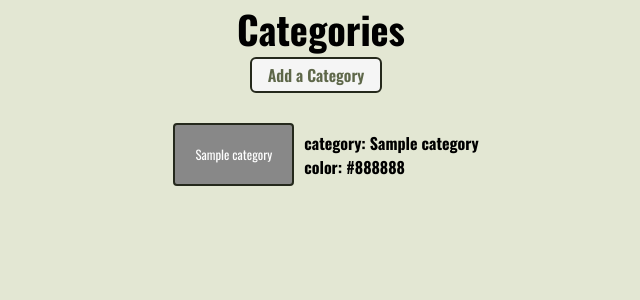
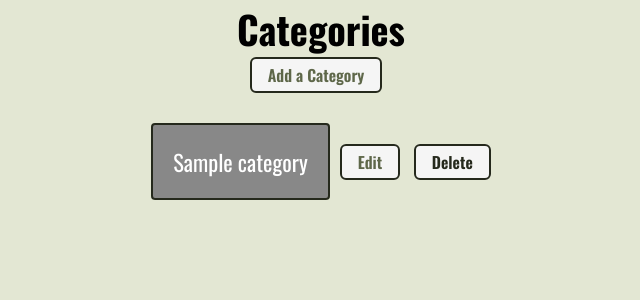
Before and after one commit to rbozek/reps, a Django app: page /categories/ in a window 1280 px wide. Shown: the part 56-356 px from the top of the page, without its empty margins (319-959 px from the left). Run offline with Django 4.2, Linux system fonts and the light colour scheme; a user stored in the database is signed in; tables that the repository leaves empty hold one stand-in row (values such as "Sample post").

Commit message:
categories - remove need for category detail page, move buttons to category list, update Create & Update views to redirect to list rather than detail template

```diff
--- a/main_app/static/css/categories/category-index.css
+++ b/main_app/static/css/categories/category-index.css
@@ -11,7 +11,9 @@
 
 .category-label-grow {
   padding: 20px;
-  font-size: var(--font-xl);
+}
+.category-label-grow > p {
+  font-size: var(--font-l);
 }
 
 .category-adjacent {
--- a/main_app/templates/main_app/category_list.html
+++ b/main_app/templates/main_app/category_list.html
@@ -22,18 +22,20 @@
 {% for category in category_list %}
 
   <section class="category-container">
-    <a href="{% url 'category-detail' category.id %}">
+    {% comment %} <a href="{% url 'category-detail' category.id %}"> {% endcomment %}
       <div
         class="category-label category-label-grow"
         style="background-color: {{ category.color }};"
       >
         <p>{{ category.name }}</p>
       </div>
-    </a>
+    {% comment %} </a> {% endcomment %}
 
     <div class="category-adjacent">
-      <h4>category: {{ category.name }}</h4>
-      <h4>color: {{ category.color }}</h4>
+      {% comment %} <h4>category: {{ category.name }}</h4>
+      <h4>color: {{ category.color }}</h4> {% endcomment %}
+      <a href="{% url 'category-update' category.id %}" class="btn standard">Edit</a>
+      <a href="{% url 'category-delete' category.id %}" class="btn danger">Delete</a>
     </div>
 
   </section>
--- a/main_app/views.py
+++ b/main_app/views.py
@@ -1,4 +1,5 @@
 from django.shortcuts import render, redirect
+from django.urls import reverse_lazy
 
 from django.views.generic.edit import CreateView, UpdateView, DeleteView
 from django.views.generic import ListView, DetailView
@@ -8,6 +9,7 @@ from django.contrib.auth import login
 from django.contrib.auth.forms import UserCreationForm
 from django.contrib.auth.decorators import login_required
 from django.contrib.auth.mixins import LoginRequiredMixin
+
 
 from .models import Rep, Category
 
@@ -82,6 +84,8 @@ class RepDelete(LoginRequiredMixin, DeleteView):
 class CategoryCreate(LoginRequiredMixin, CreateView):
   model = Category
   fields = '__all__'
+  def get_success_url(self):
+    return reverse_lazy('category-index')
 
 class CategoryList(LoginRequiredMixin, ListView):
   model = Category
@@ -93,6 +97,8 @@ class CategoryUpdate(LoginRequiredMixin, UpdateView):
   model = Category
   fields = '__all__'
   # fields = ['name', 'color']
+  def get_success_url(self):
+    return reverse_lazy('category-index')
 
 class CategoryDelete(LoginRequiredMixin, DeleteView):
   model = Category
```
